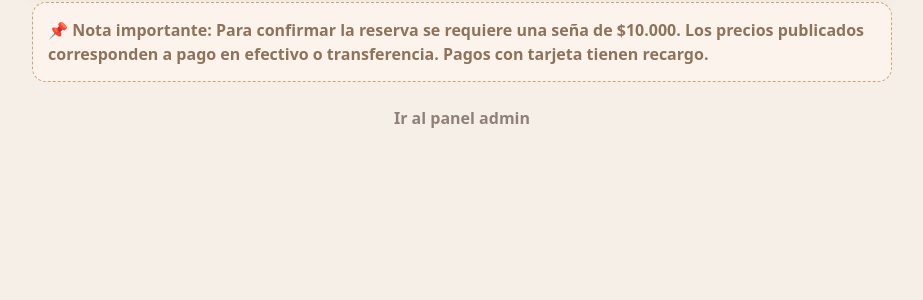
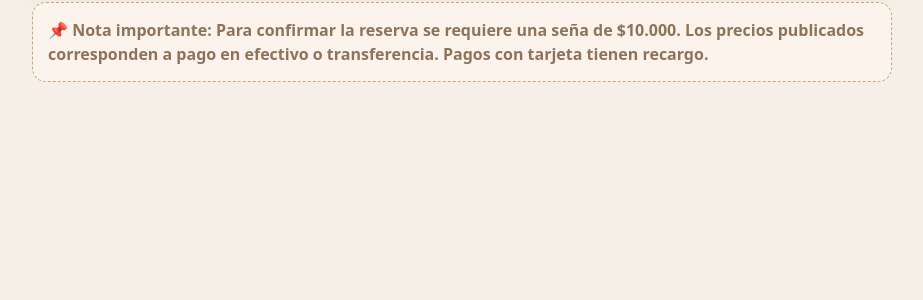
Before and after one commit to josemanuelweb/web-estetica, a Flask app: page / in a window 1280 px wide. Shown: the part 442-742 px from the top of the page, without its empty margins (178-1101 px from the left). Run offline with Flask 3, Linux system fonts and the light colour scheme; the visitor is signed in with stand-in values (Sample User, id 1).

Commit message:
Ocultar Boton de admin

```diff
--- a/templates/index.html
+++ b/templates/index.html
@@ -28,13 +28,11 @@
                 Los precios publicados corresponden a pago en efectivo o transferencia. Pagos con tarjeta tienen recargo.
             </div>
 
-            {% if session.get("is_admin") %}
+            <!-- {% if session.get("is_admin") %}
                 <div style="margin-top:24px; text-align:center;">
                     <a href="/admin" class="admin-link">Ir al panel admin</a>
                 </div>
-            {% endif %}
-
-
+            {% endif %} -->
         </div>
     </div>
 </body>
```
